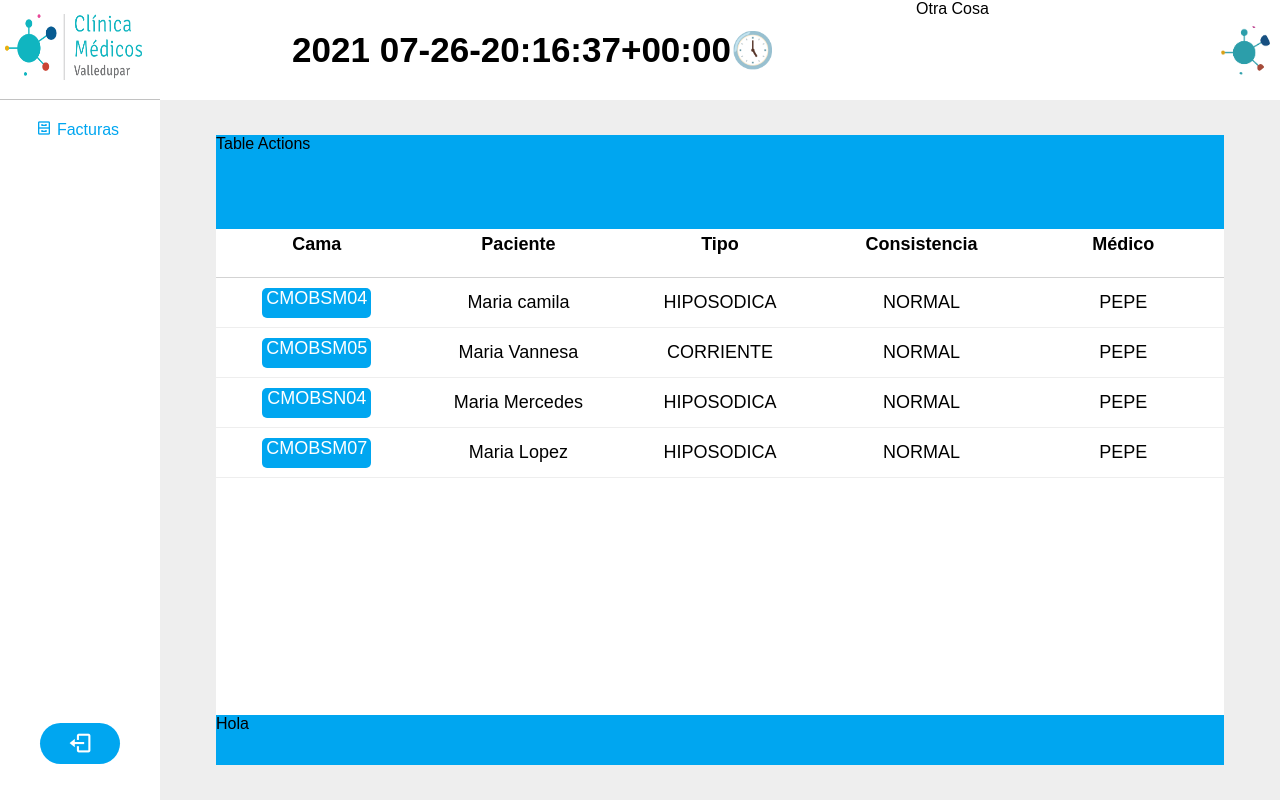
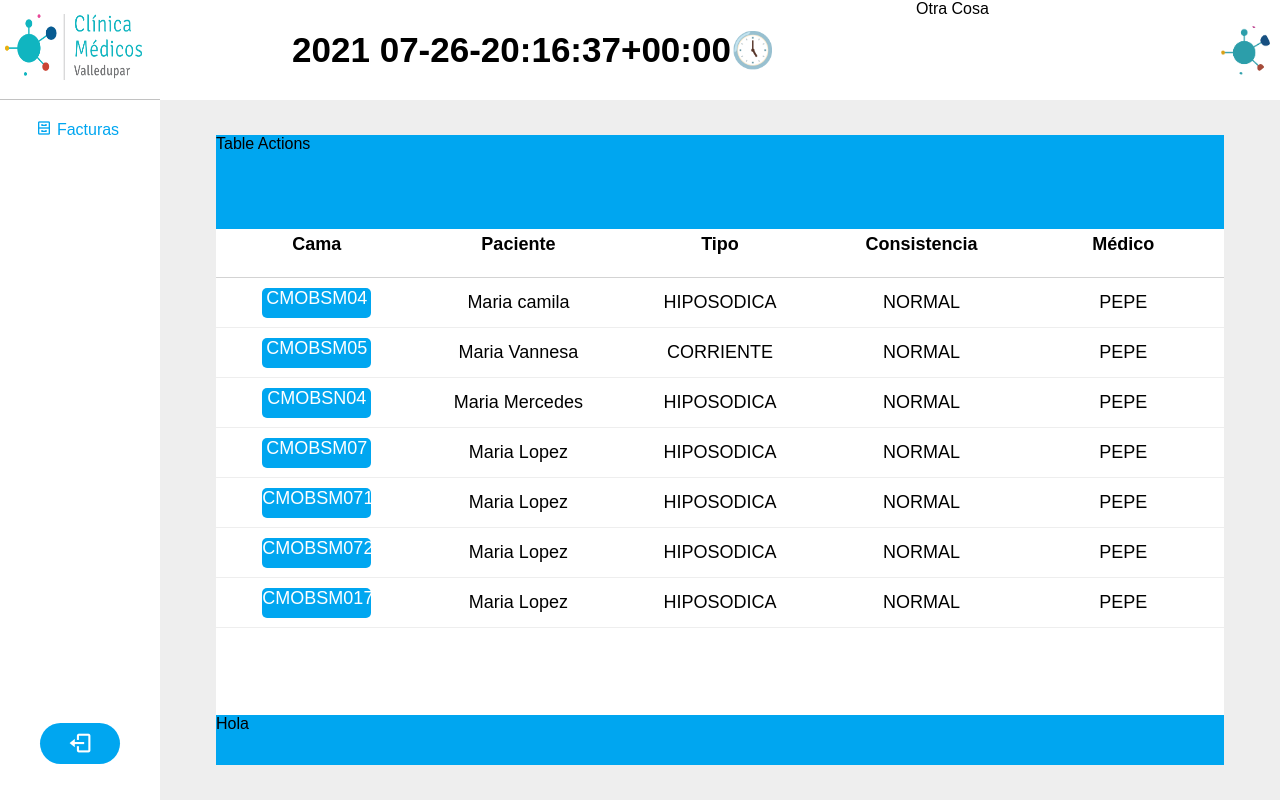
Before and after one commit to ClinicaAltaComplejidad/Eklipse-Fronted, a React (Create React App) app in the folder eklipse-2.0/: page /home/table in a window 1280 px wide. Built offline with nearby package versions, Linux system fonts and the light colour scheme.

Commit message:
[dev] -- componentizando tableBody y tableHeader con sus estilos

```diff
--- a/eklipse-2.0/src/components/table/Table.jsx
+++ b/eklipse-2.0/src/components/table/Table.jsx
@@ -1,6 +1,9 @@
 import React from 'react';
 
 import './table.css';
+
+import TableBody from './tableBody/TableBody';
+import TableHeader from './tableHeader/TableHeader';
 
 const dataFixed = [
     {
@@ -30,10 +33,38 @@ const dataFixed = [
         type: 'HIPOSODICA',
         consistency: 'NORMAL',
         evolutionaryDoctor: 'PEPE'
+    },
+    {
+        codeBed: 'CMOBSM071',
+        namePatient: 'Maria Lopez',
+        type: 'HIPOSODICA',
+        consistency: 'NORMAL',
+        evolutionaryDoctor: 'PEPE'
+    },
+    {
+        codeBed: 'CMOBSM072',
+        namePatient: 'Maria Lopez',
+        type: 'HIPOSODICA',
+        consistency: 'NORMAL',
+        evolutionaryDoctor: 'PEPE'
+    },
+    {
+        codeBed: 'CMOBSM0171',
+        namePatient: 'Maria Lopez',
+        type: 'HIPOSODICA',
+        consistency: 'NORMAL',
+        evolutionaryDoctor: 'PEPE'
     }
+
 ]
 
-
+const headers = [
+    'Cama',
+    'Paciente',
+    'Tipo',
+    'Consistencia',
+    'Médico'
+]
 
 function Table() {
     return (
@@ -41,38 +72,12 @@ function Table() {
             <div className="table_action">
                 Table Actions
             </div>
-            <div className="header_table">
-                <h2 className="header_title_table">Cama</h2>
-                <h2 className="header_title_table">Paciente</h2>
-                <h2 className="header_title_table">Tipo</h2>
-                <h2 className="header_title_table">Consistencia</h2>
-                <h2 className="header_title_table">Médico</h2>
-            </div>
-            <div className="body_table">
-                {
-                    dataFixed.map(data => (
-                        <div key={data.codeBed} className="item">
-                            <p className="item_data">
-                                <span className="code_bed">
-                                    {data.codeBed}
-                                </span>
-                            </p>
-                            <p className="item_data">
-                                {data.namePatient}
-                            </p>
-                            <p className="item_data">
-                                {data.type}
-                            </p>
-                            <p className="item_data">
-                                {data.consistency}
-                            </p>
-                            <p className="item_data">
-                                {data.evolutionaryDoctor}
-                            </p>
-                        </div>
-                    ))
-                }
-            </div>
+            <TableHeader
+                headers={headers}
+            />
+            <TableBody
+                bodyItems={dataFixed}
+            />
             <footer className="footer_table">
                 <p>
                     Hola
--- a/eklipse-2.0/src/components/table/table.css
+++ b/eklipse-2.0/src/components/table/table.css
@@ -11,62 +11,6 @@
     width: 100%;
 }
 
-.header_table {
-    background-color: #ffffff;
-    border-bottom:1px solid #d3d3d3;
-    display: flex;
-    height: 8%;
-    width: 100%;
-}
-
-.header_title_table {
-    width: 20%;
-    font-size: 18px;
-    text-align: center;
-    padding-top: 5px;
-}
-
-.body_table {
-    background-color: #ffffff;
-    display: flex;
-    flex-direction: column;
-    height: 70%;
-    overflow-y: scroll;
-    width: 100%;
-}
-
-.item {
-    border-bottom: 1px solid #eeeeee;
-    cursor: pointer;
-    width: 100%;
-    height: 50px;
-    display: flex;
-    justify-content: space-around;
-}
-
-.item:hover {
-    background-color: #d3d3d3;
-    transition: background 200ms linear;
-}
-
-.item_data {
-    width: 18%;
-    display: flex;
-    justify-content: center;
-    align-items: center;
-    text-align: center;
-    font-size: 18px;
-}
-
-.code_bed {
-    background-color: #00a6f0;
-    border-radius: 5px;
-    color: #ffffff;
-    display: block;
-    width: 60%;
-    height: 30px;
-}
-
 .footer_table {
     background-color: #00a6f0;
     height: 8%;
--- /dev/null
+++ b/eklipse-2.0/src/components/table/tableBody/TableBody.jsx
@@ -0,0 +1,35 @@
+import React from 'react'
+
+import './tableBody.css';
+
+function TableBody({ bodyItems }) {
+    return (
+        <div className="body_table">
+            {
+                bodyItems.map(data => (
+                    <div key={data.codeBed} className="item">
+                        <p className="item_data">
+                            <span className="code_bed">
+                                {data.codeBed}
+                            </span>
+                        </p>
+                        <p className="item_data">
+                            {data.namePatient}
+                        </p>
+                        <p className="item_data">
+                            {data.type}
+                        </p>
+                        <p className="item_data">
+                            {data.consistency}
+                        </p>
+                        <p className="item_data">
+                            {data.evolutionaryDoctor}
+                        </p>
+                    </div>
+                ))
+            }
+        </div>
+    )
+}
+
+export default TableBody;
--- /dev/null
+++ b/eklipse-2.0/src/components/table/tableBody/tableBody.css
@@ -0,0 +1,39 @@
+.body_table {
+    background-color: #ffffff;
+    display: flex;
+    flex-direction: column;
+    height: 70%;
+    width: 100%;
+}
+
+.item {
+    border-bottom: 1px solid #eeeeee;
+    cursor: pointer;
+    width: 100%;
+    height: 50px;
+    display: flex;
+    justify-content: space-around;
+}
+
+.item:hover {
+    background-color: #d3d3d3;
+    transition: background 200ms linear;
+}
+
+.item_data {
+    width: 18%;
+    display: flex;
+    justify-content: center;
+    align-items: center;
+    text-align: center;
+    font-size: 18px;
+}
+
+.code_bed {
+    background-color: #00a6f0;
+    border-radius: 5px;
+    color: #ffffff;
+    display: block;
+    width: 60%;
+    height: 30px;
+}
--- /dev/null
+++ b/eklipse-2.0/src/components/table/tableHeader/TableHeader.jsx
@@ -0,0 +1,19 @@
+import React from 'react'
+
+import './tableHeader.css';
+
+function TableHeader({ headers }) {
+    return (
+        <div className="header_table">
+            {
+                headers.map(header => (
+                    <h2 className="header_title_table">
+                        {header}
+                    </h2>
+                ))
+            }
+        </div>
+    )
+}
+
+export default TableHeader;
--- /dev/null
+++ b/eklipse-2.0/src/components/table/tableHeader/tableHeader.css
@@ -0,0 +1,15 @@
+
+.header_table {
+    background-color: #ffffff;
+    border-bottom:1px solid #d3d3d3;
+    display: flex;
+    height: 8%;
+    width: 100%;
+}
+
+.header_title_table {
+    width: 20%;
+    font-size: 18px;
+    text-align: center;
+    padding-top: 5px;
+}
```
